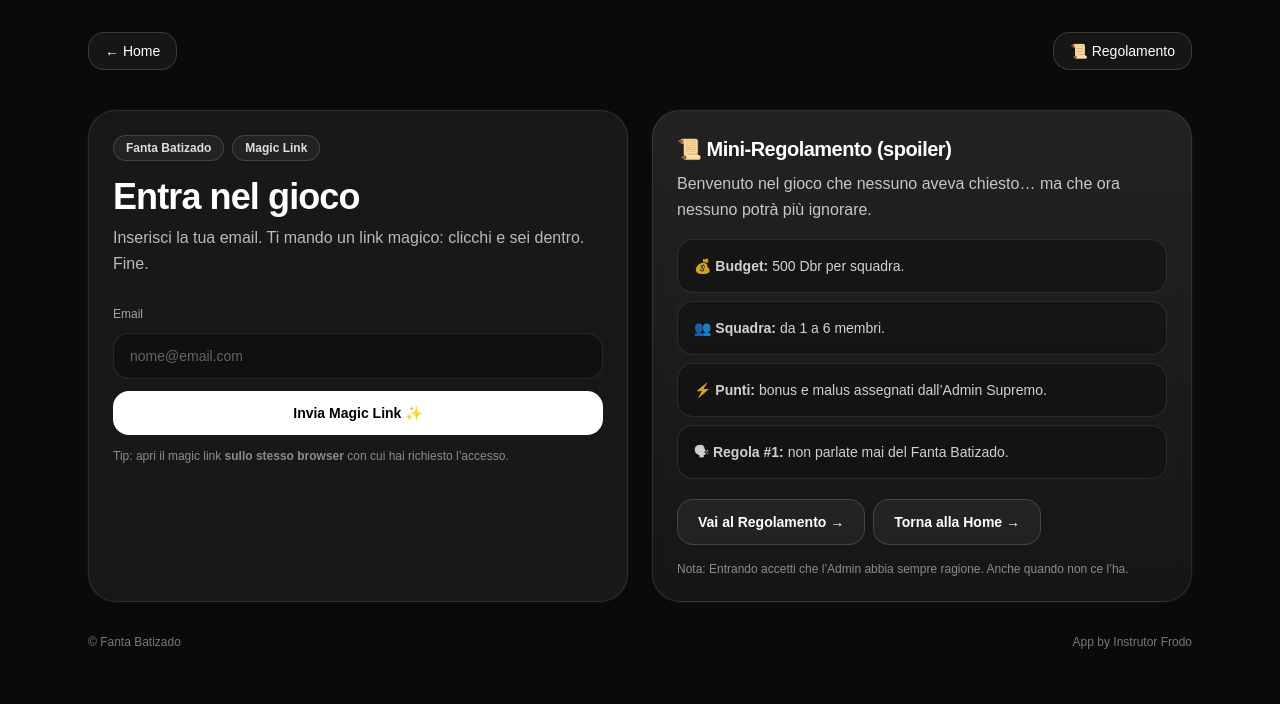
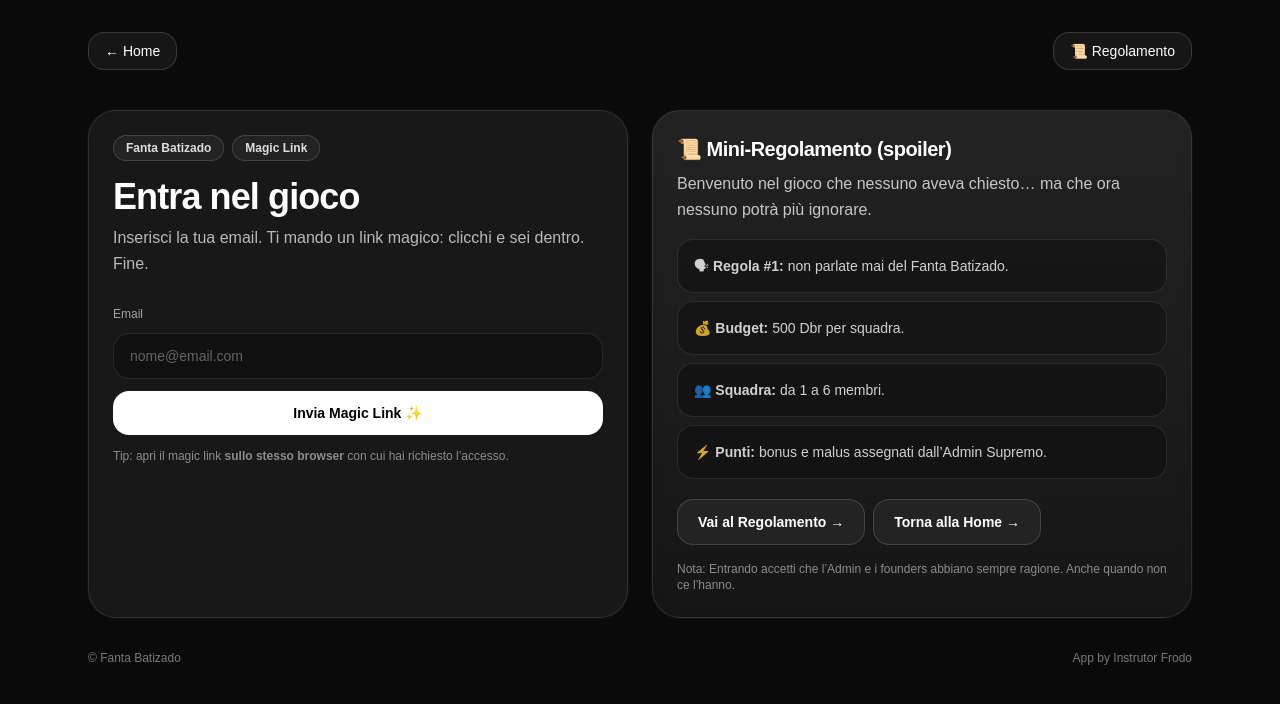
Before and after one commit to bpacentra-cyber/fanta-batizado, a Next.js app: page /login in a window 1280 px wide. Shown: the top 704 px of the page. Built offline with nearby package versions, Linux system fonts and the light colour scheme; no server answers.

Commit message:
Update login page UI

```diff
--- a/app/login/page.tsx
+++ b/app/login/page.tsx
@@ -152,6 +152,9 @@ export default function LoginPage() {
             </p>
 
             <div className="mt-4 space-y-2 text-sm text-white/80">
+            <div className="rounded-2xl border border-white/10 bg-black/25 p-4">
+                🗣 <b>Regola #1:</b> non parlate mai del Fanta Batizado.
+              </div>
               <div className="rounded-2xl border border-white/10 bg-black/25 p-4">
                 💰 <b>Budget:</b> 500 Dbr per squadra.
               </div>
@@ -160,9 +163,6 @@ export default function LoginPage() {
               </div>
               <div className="rounded-2xl border border-white/10 bg-black/25 p-4">
                 ⚡ <b>Punti:</b> bonus e malus assegnati dall’Admin Supremo.
-              </div>
-              <div className="rounded-2xl border border-white/10 bg-black/25 p-4">
-                🗣 <b>Regola #1:</b> non parlate mai del Fanta Batizado.
               </div>
             </div>
 
@@ -182,8 +182,8 @@ export default function LoginPage() {
             </div>
 
             <p className="mt-4 text-xs text-white/50">
-              Nota: Entrando accetti che l’Admin abbia sempre ragione. Anche
-              quando non ce l’ha.
+              Nota: Entrando accetti che l’Admin e i founders abbiano sempre ragione. Anche
+              quando non ce l’hanno.
             </p>
           </section>
         </div>
```
